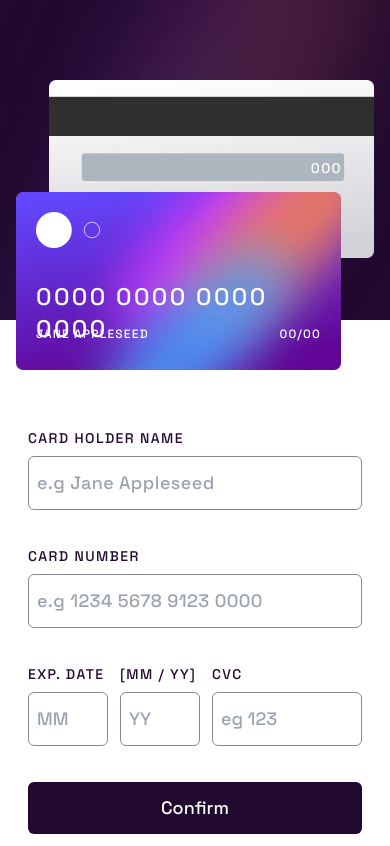
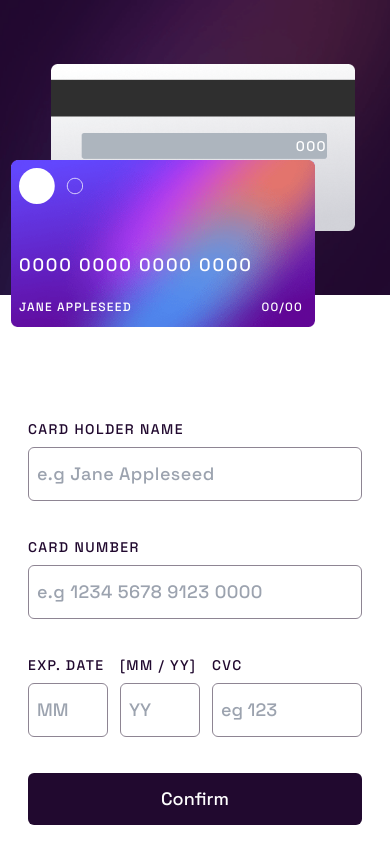
Before and after one commit to Abteck/interactive-card, a website: page public/index.html in a window 390 px wide. Drawn offline with Linux system fonts and the light colour scheme.

Commit message:
fixed the responsiveness on larger screens

```diff
--- a/public/index.html
+++ b/public/index.html
@@ -19,77 +19,72 @@
     />
     <title>Frontend Mentor | Interactive card details form</title>
   </head>
-  <body class="font-space-Grotesk text-lg">
+  <body class="min-h-screen font-space-Grotesk text-lg">
     <header>
       <h1 class="sr-only">Interactive Card Details Form</h1>
     </header>
     <main
-      class="min-h-screen w-full flex flex-col gap-24 md:flex-row md:gap-16 md:justify-between"
+      class="min-h-screen w-full flex items-center flex-col gap-16 sm:gap-28 md:flex-row overflow-hidden"
     >
-      <section class="w-full md:w-4/12 lg:max-w-lg transition-all">
+      <section
+        id="left-section"
+        class="relative w-full h-[35vh] bg-[url('./images/bg-main-mobile.png')] md:bg-[url('./images/bg-main-desktop.png')] bg-cover bg-center bg-no-repeat md:flex md:w-2/5 md:min-h-screen transition-all"
+      >
         <h2 class="sr-only">Card images front and back</h2>
-        <div class="w-full relative">
-          <!-- background image for mobile -->
-          <img
-            src="./images/bg-main-mobile.png"
-            alt="mobile background"
-            class="md:hidden flex w-full h-80"
-          />
-          <!-- background image for desktop -->
-          <img
-            src="./images/bg-main-desktop.png"
-            alt="desktop background"
-            class="hidden md:flex md:min-h-screen"
-          />
 
-          <!-- BACK OF CARD -->
         <div
-            class="w-10/12 absolute top-1/4 right-4 md:top-[59%] md:left-[30%] max-w-sm md:max-w-md md:w-[17rem] lg:w-80 lg:left-1/2 z-20"
+          id="cards"
+          class="flex flex-col-reverse gap-8 w-full relative items-center -right-2 top-9 sm:top-14 p-2 md:flex-col md:left-0 md:justify-center md:translate-x-[42%]"
         >
-            <img src="./images/bg-card-back.png" alt="card-back" />
-            <span
-              id="cvcOut"
-              class="absolute top-[44%] right-8 tracking-widest text-xs sm:text-sm md:text-sm text-White md:right-6 lg:right-7 lg:text-sm"
-              >000</span
-            >
-          </div>
-
-          <!-- FRONT OF CARD -->
+          <!-- front of card -->
           <div
-            class="w-10/12 absolute top-[60%] left-4 md:top-1/3 md:left-3 max-w-sm md:w-[17rem] lg:w-80 lg:top-[18%] lg:left-[30%] z-20"
+            id="front-card"
+            class="w-52 sm:w-[19rem] relative -top-20 sm:-top-[6.4rem] -left-9 sm:-left-10 z-40 md:top-0"
           >
             <img src="./images/bg-card-front.png" alt="card-front" />
             <img
               src="./images/card-logo.svg"
               alt="card-logo"
-              class="absolute top-5 left-5 w-12 sm:w-16 md:w-12"
+              class="absolute w-12 top-2 left-2 sm:w-16 md:w-12 md:left-3"
             />
             <small
               id="numberOut"
-              class="absolute top-1/2 left-5 tracking-widest text-lg sm:text-2xl md:text-base text-White lg:text-lg"
+              class="tracking-widest text-xs text-White absolute bottom-12 left-2 sm:text-lg md:text-xl md:left-3"
               >0000 0000 0000 0000</small
             >
-            <span
-              id="nameOut"
-              class="absolute top-3/4 left-5 tracking-widest text-xs text-White"
+            <div
+              id="card-name"
+              class="absolute bottom-3 left-2 right-3 justify-between flex md:left-3"
+            >
+              <span id="nameOut" class="tracking-widest text-xs text-White"
                 >JANE APPLESEED</span
               >
+              <span id="dateOut" class="tracking-widest text-White text-xs"
+                >00/00</span
+              >
+            </div>
+          </div>
+
+          <!-- back of card -->
+          <div id="back-card" class="w-52 sm:w-[19rem] relative z-30">
+            <img src="./images/bg-card-back.png" alt="card-back" />
             <span
-              id="dateOut"
-              class="absolute top-3/4 right-5 tracking-widest text-White text-xs"
-              >00/00</span
+              id="cvcOut"
+              class="absolute right-5 top-12 tracking-widest text-White text-xs sm:text-sm sm:top-[4.5rem] sm:right-7 md:text-sm lg:text-sm"
+              >000</span
             >
           </div>
         </div>
       </section>
 
       <section
-        class="px-4 relative md:h-screen md:flex md:justify-center md:items-center md:w-full transition-all"
+        class="px-4 relative md:flex md:justify-center md:items-center md:w-full md:min-h-screen transition-all"
       >
+        <h2 class="sr-only">Input card details</h2>
         <form
           id="form"
           action="#"
-          class="w-full flex gap-7 flex-col p-3 md:p-5 md:max-w-sm lg:max-w-md"
+          class="w-full relative flex gap-7 flex-col p-3 md:p-5 md:max-w-sm lg:max-w-md z-0"
         >
           <!-- card holder name -->
           <div id="holder-name" class="flex flex-col gap-2">
@@ -177,18 +172,19 @@
               <span class="text-Red text-xs"></span>
             </div>
           </div>
+
+          <!-- submit button -->
           <button
             type="submit"
             class="px-2 py-3 bg-Very-dark-violet text-White rounded-md"
           >
             Confirm
           </button>
-        </form>
 
           <!-- success screen -->
           <div
             id="success-screen"
-          class="hidden absolute top-0 bottom-0 left-0 w-full flex-col justify-center items-center gap-3 bg-White text-Very-dark-violet p-3 transition-all origin-top delay-500 z-10"
+            class="hidden absolute top-0 bottom-0 left-0 flex-col justify-center items-center gap-3 bg-White text-Very-dark-violet p-3 origin-top delay-500 right-0 md:max-w-sm lg:max-w-md transition-all z-10"
           >
             <span
               ><img src="./images/icon-complete.svg" alt="complete icon"
@@ -207,6 +203,7 @@
               Continue
             </button>
           </div>
+        </form>
       </section>
     </main>
   </body>
```
Also changed, not shown: public/output.css. Lines whose indentation alone changed are shown as unchanged.
